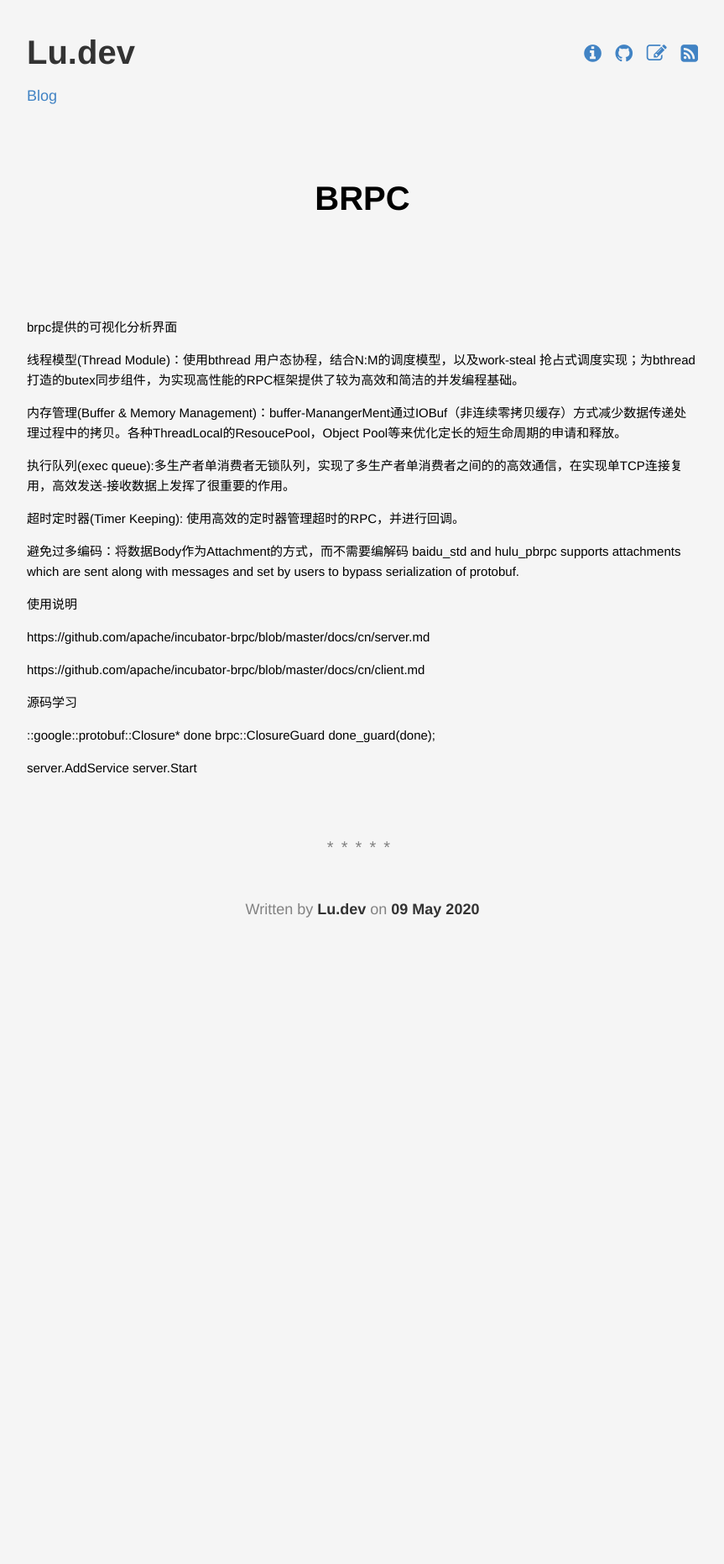
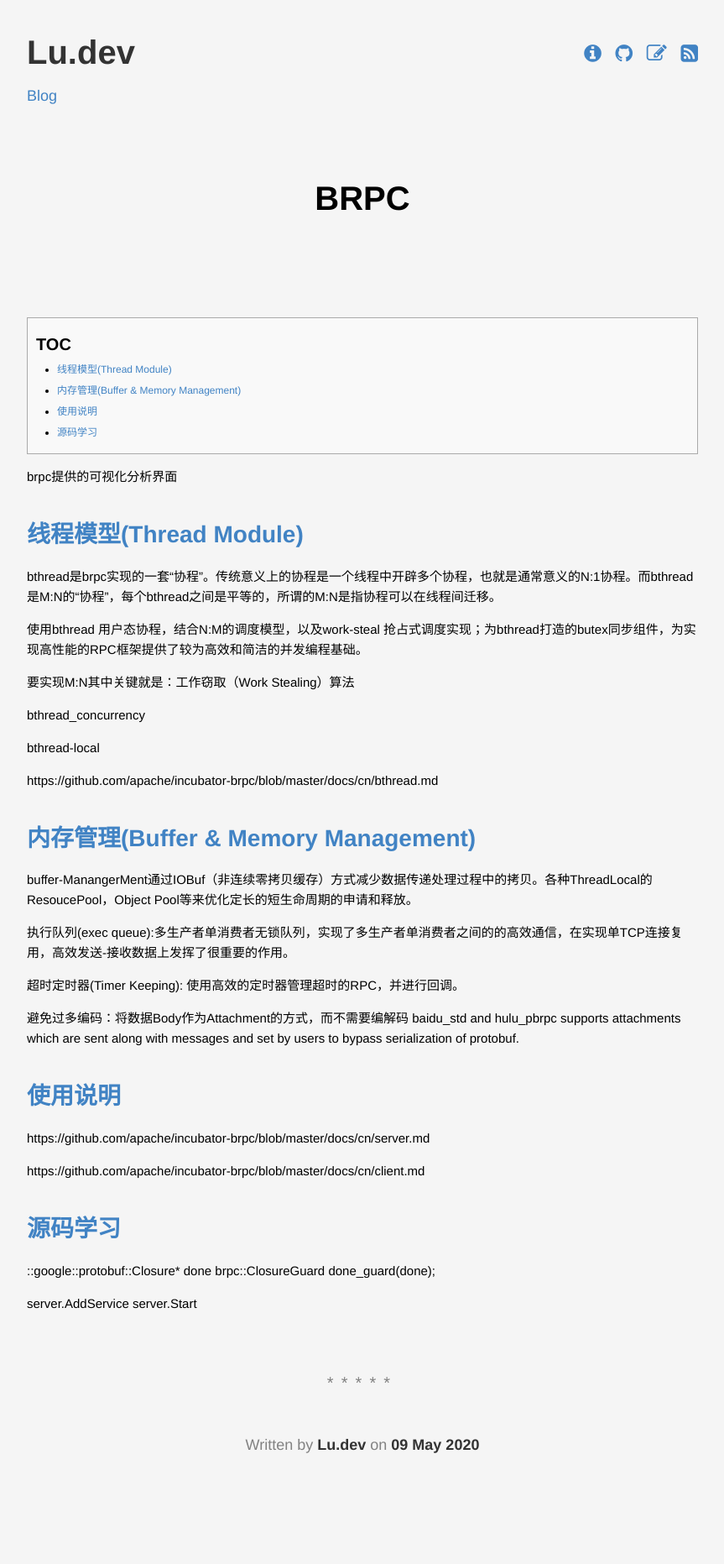
Before and after one commit to lucky521/blog, a Jekyll site: the page built from _posts/framework/2020-05-09-brpc.markdown, in a window 1280 px wide. Shown: the whole page at 84% size, without its empty margins (208-1071 px from the left). Built offline with Jekyll 4.4.1, drawn with Linux system fonts in a browser that asks for light colours; before the commit the page ends 1225 px from its top, so only the background shows below that.

Commit message:
Update 2020-05-09-brpc.markdown

```diff
--- a/_posts/framework/2020-05-09-brpc.markdown
+++ b/_posts/framework/2020-05-09-brpc.markdown
@@ -8,9 +8,26 @@ layout: post
 
 brpc提供的可视化分析界面
 
-线程模型(Thread Module)：使用bthread 用户态协程，结合N:M的调度模型，以及work-steal 抢占式调度实现；为bthread打造的butex同步组件，为实现高性能的RPC框架提供了较为高效和简洁的并发编程基础。
+# 线程模型(Thread Module)
 
-内存管理(Buffer & Memory Management)：buffer-ManangerMent通过IOBuf（非连续零拷贝缓存）方式减少数据传递处理过程中的拷贝。各种ThreadLocal的ResoucePool，Object Pool等来优化定长的短生命周期的申请和释放。
+bthread是brpc实现的一套“协程”。传统意义上的协程是一个线程中开辟多个协程，也就是通常意义的N:1协程。而bthread是M:N的“协程”，每个bthread之间是平等的，所谓的M:N是指协程可以在线程间迁移。
+
+使用bthread 用户态协程，结合N:M的调度模型，以及work-steal 抢占式调度实现；为bthread打造的butex同步组件，为实现高性能的RPC框架提供了较为高效和简洁的并发编程基础。
+
+要实现M:N其中关键就是：工作窃取（Work Stealing）算法
+
+bthread_concurrency
+
+
+bthread-local
+
+
+https://github.com/apache/incubator-brpc/blob/master/docs/cn/bthread.md
+
+
+
+# 内存管理(Buffer & Memory Management)
+buffer-ManangerMent通过IOBuf（非连续零拷贝缓存）方式减少数据传递处理过程中的拷贝。各种ThreadLocal的ResoucePool，Object Pool等来优化定长的短生命周期的申请和释放。
 
 执行队列(exec queue):多生产者单消费者无锁队列，实现了多生产者单消费者之间的的高效通信，在实现单TCP连接复用，高效发送-接收数据上发挥了很重要的作用。
 
@@ -21,7 +38,7 @@ baidu_std and hulu_pbrpc supports attachments which are sent along with messages
 
 
 
-使用说明
+# 使用说明
 
 https://github.com/apache/incubator-brpc/blob/master/docs/cn/server.md
 
@@ -31,7 +48,7 @@ https://github.com/apache/incubator-brpc/blob/master/docs/cn/client.md
 
 
 
-源码学习
+# 源码学习
 
 ::google::protobuf::Closure* done
 brpc::ClosureGuard done_guard(done);
```
